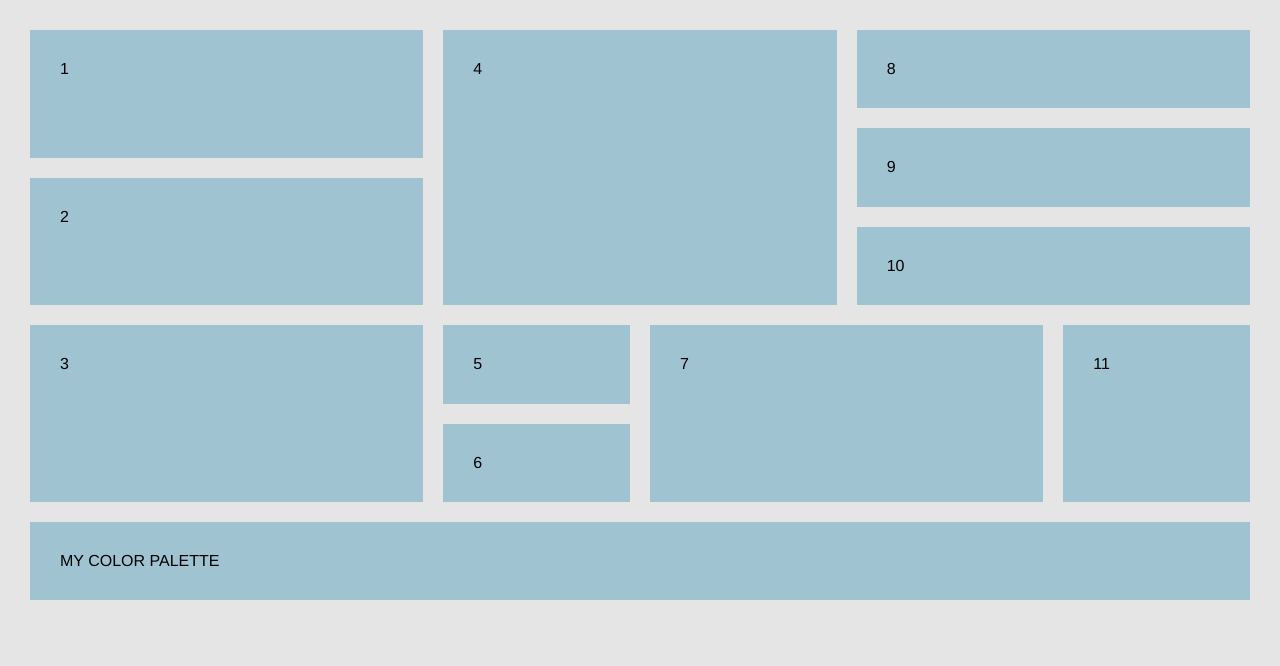
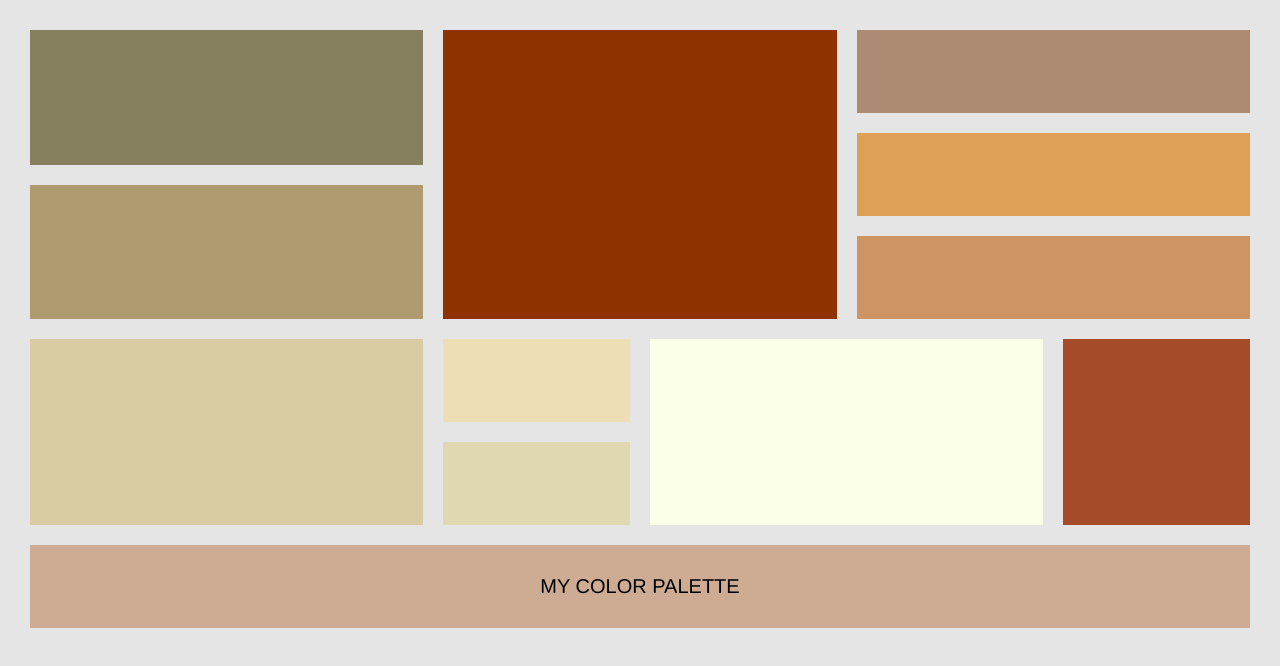
Before and after one commit to tanyapeterson/css-grid-project, a plain HTML site: page index.html in a window 1280 px wide. Drawn offline with nearby package versions, Linux system fonts and the light colour scheme.

Commit message:
added background color to rectangle

```diff
--- a/index.html
+++ b/index.html
@@ -13,17 +13,17 @@
 
 <body>
     <div id="content">
-        <div class="one">1</div>
-        <div class="two">2</div>
-        <div class="three">3</div>
-        <div class="four">4</div>
-        <div class="five">5</div>
-        <div class="six">6</div>
-        <div class="seven">7</div>
-        <div class="eight">8</div>
-        <div class="nine">9</div>
-        <div class="ten">10</div>
-        <div class="eleven">11</div>
+        <div class="one"></div>
+        <div class="two"></div>
+        <div class="three"></div>
+        <div class="four"></div>
+        <div class="five"></div>
+        <div class="six"></div>
+        <div class="seven"></div>
+        <div class="eight"></div>
+        <div class="nine"></div>
+        <div class="ten"></div>
+        <div class="eleven"></div>
         <div class="twelve">MY COLOR PALETTE</div>
     </div>
 
--- a/styles/styles.css
+++ b/styles/styles.css
@@ -2,6 +2,8 @@ body {
     height: 100vh;
     background-color: #E5E5E5;
     font-family: 'Franklin Gothic Medium', 'Arial Narrow', Arial, sans-serif;
+    font-size: 20px;
+    text-align: center;
 }
 
 #content {
@@ -10,77 +12,86 @@ body {
     grid-template-columns: repeat(6, 1fr);
     grid-template-rows: repeat(12, 1fr);
     margin: 30px;
-
-
 }
 
 
 #content div {
     padding: 30px;
-    background-color: #A0C3D2;
 }
 
 
 .one {
+    grid-column: 1/3;
     grid-row: 1/4;
-    grid-column: 1/3;
+    background-color: #87805E;
 }
 
 
 .two {
+    grid-column: 1/3;
     grid-row: 4/7;
-    grid-column: 1/3;
+    background-color: #B09B71;
+
 }
 
 
 .three {
+    grid-column: 1/3;
     grid-row: 7/11;
-    grid-column: 1/3;
+    background-color: #D8CCA3;
 }
 
 
 .four {
     grid-column: 3/5;
     grid-row: 1/7;
+    background-color: #8E3200;
 }
 
 .five {
     grid-column: 3/4;
     grid-row: 7/9;
+    background-color: #EDDFB3;
 }
 
 .six {
     grid-column: 3/4;
     grid-row: 9/11;
+    background-color: #E0D8B0;
 
 }
 
 .seven {
     grid-column: 4/6;
     grid-row: 7/11;
+    background-color: #FCFFE7;
 
 }
 
 .eight {
     grid-column: 5/7;
     grid-row: 1/3;
+    background-color: #AD8B73;
 }
 
 
 .nine {
     grid-column: 5/7;
     grid-row: 3/5;
+    background-color: #DEA057;
 }
 
 
 .ten {
     grid-column: 5/7;
     grid-row: 5/7;
+    background-color: #CE9461;
 }
 
 .eleven {
     grid-column: 6/7;
     grid-row: 7/11;
+    background-color: #A64B2A;
 }
 
 
@@ -89,4 +100,5 @@ body {
 .twelve {
     grid-row: 11/13;
     grid-column: 1/7;
+    background-color: #CEAB93;
 }
```
